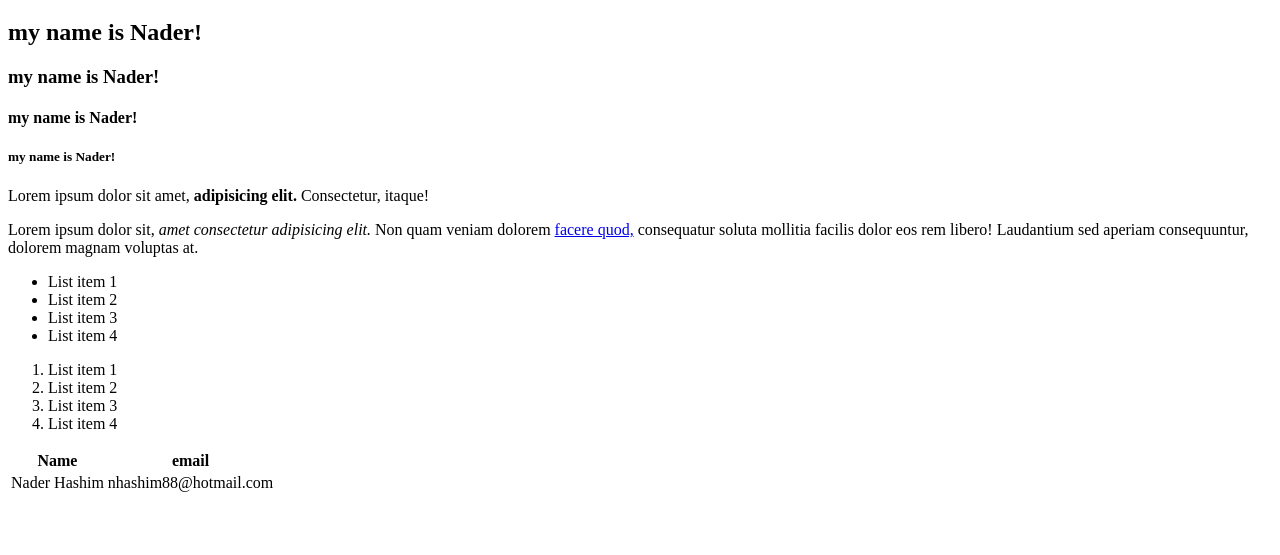
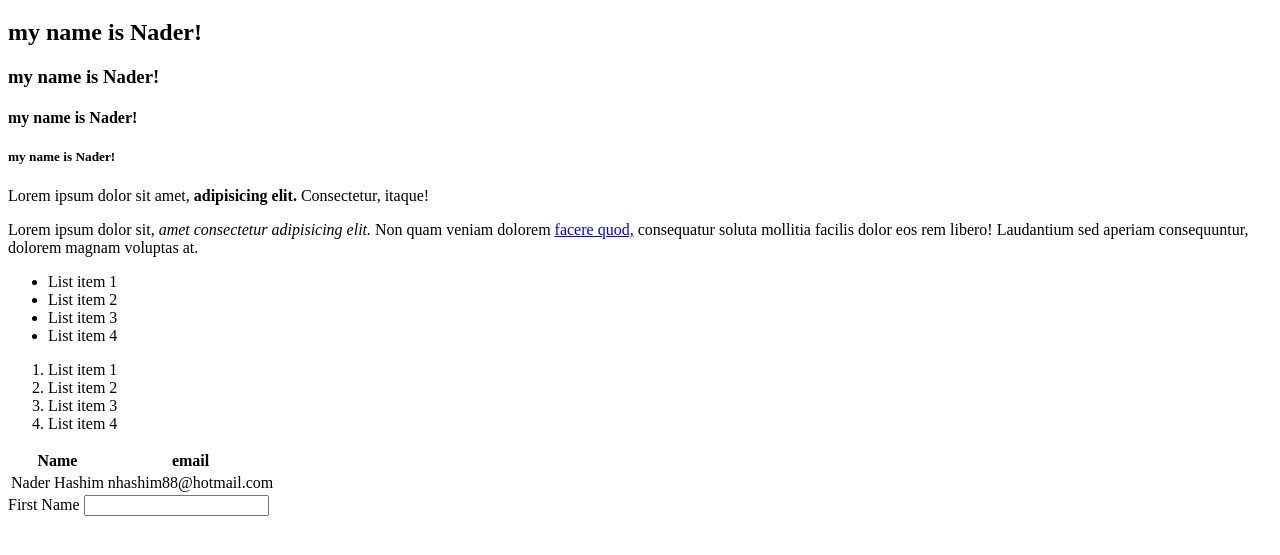
Before and after one commit to NaderHashim/First-project, a plain HTML site: page index.html in a window 1280 px wide. Shown: the part 61-616 px from the top of the page. Drawn offline with Linux system fonts and the light colour scheme.

Commit message:
Practice with forms

```diff
--- a/index.html
+++ b/index.html
@@ -48,5 +48,10 @@
 </tbody>
 
     </table>
+    <!--Forms-->
+    <form action="process.php" method="Post">
+<label>First Name</label>
+<input type="text" name="first-name">
+    </form>
 </body>
 </html>
```
